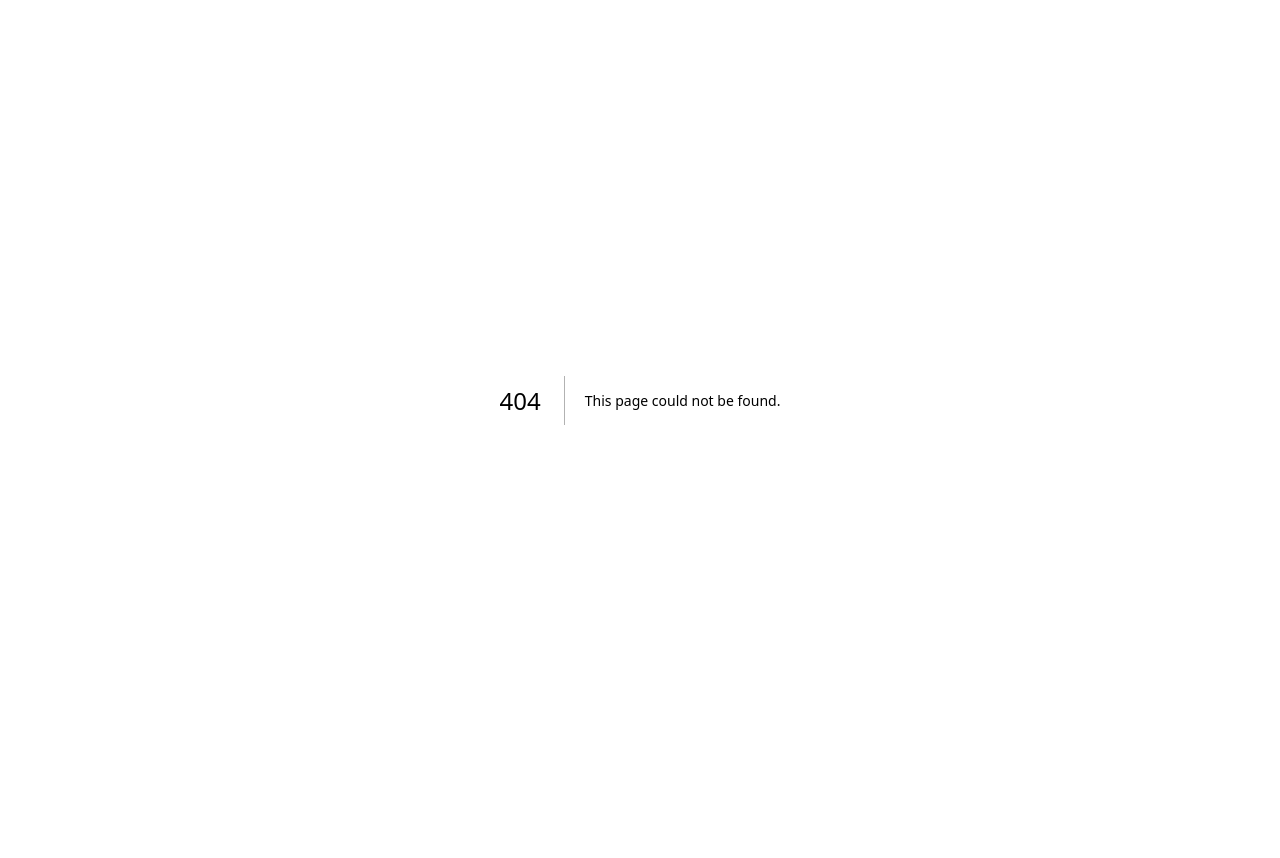
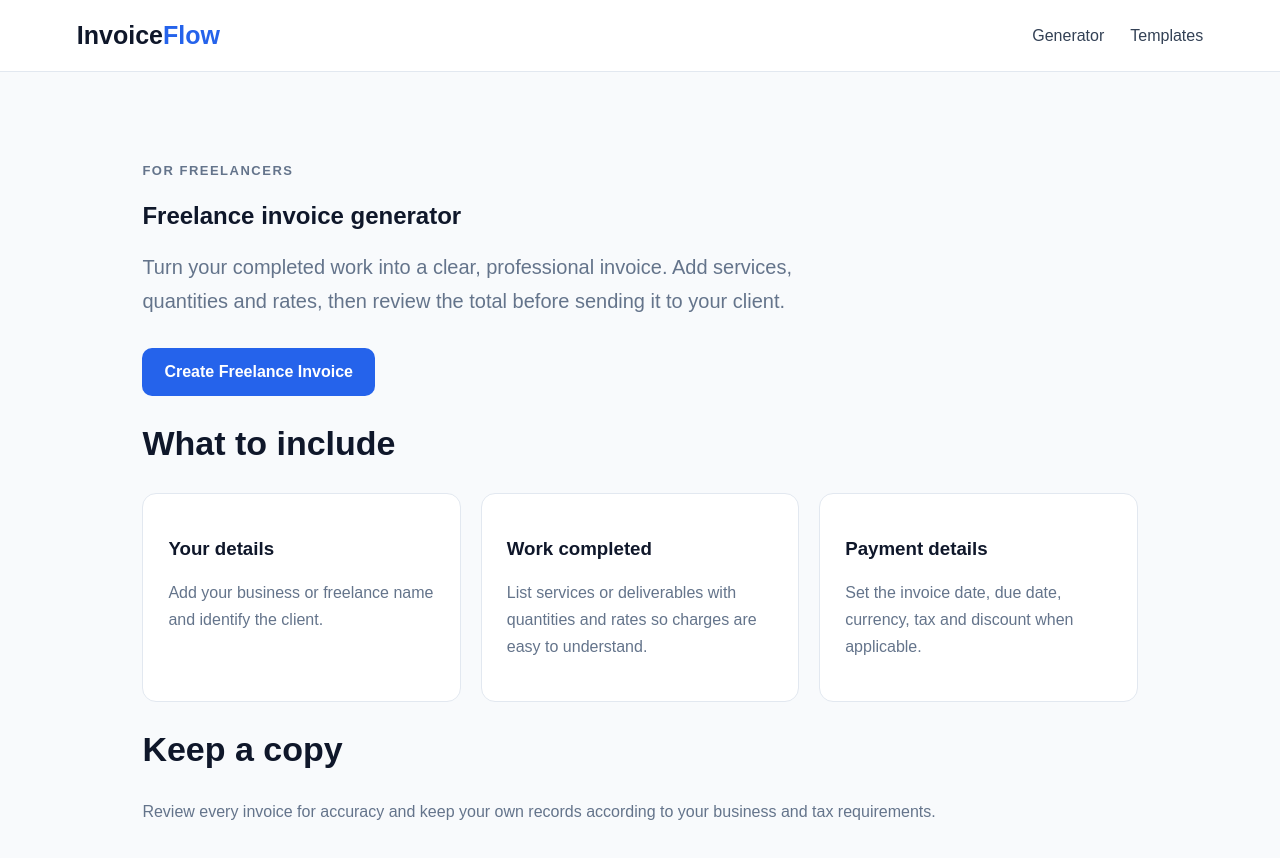
Before and after one commit to wakilmustaqeem/invoiceflow, a Next.js app: page /freelance-invoice in a window 1280 px wide. Before the commit this address had no page. Shown: the top 858 px of the page. Before the commit the page ends 800 px from the top, so only its background shows below. Built offline with nearby package versions, Linux system fonts and the light colour scheme.

Commit message:
seo: add freelance invoice landing page

```diff
--- /dev/null
+++ b/app/freelance-invoice/page.tsx
@@ -0,0 +1,3 @@
+import Link from 'next/link';
+export const metadata={title:'Freelance Invoice Generator | InvoiceFlow',description:'Create a professional freelance invoice with services, rates, quantities, tax and discounts. Print or download as PDF.'};
+export default function FreelanceInvoice(){return <main><header className="nav"><div className="brand">Invoice<span>Flow</span></div><nav><Link href="/invoice-generator">Generator</Link><Link href="/invoice-template">Templates</Link></nav></header><section className="content"><p className="eyebrow">FOR FREELANCERS</p><h1>Freelance invoice generator</h1><p className="lead">Turn your completed work into a clear, professional invoice. Add services, quantities and rates, then review the total before sending it to your client.</p><div className="actions"><Link className="btn primary" href="/invoice-generator">Create Freelance Invoice</Link></div><h2>What to include</h2><div className="grid"><div><h3>Your details</h3><p>Add your business or freelance name and identify the client.</p></div><div><h3>Work completed</h3><p>List services or deliverables with quantities and rates so charges are easy to understand.</p></div><div><h3>Payment details</h3><p>Set the invoice date, due date, currency, tax and discount when applicable.</p></div></div><h2>Keep a copy</h2><p>Review every invoice for accuracy and keep your own records according to your business and tax requirements.</p></section></main>}
```
